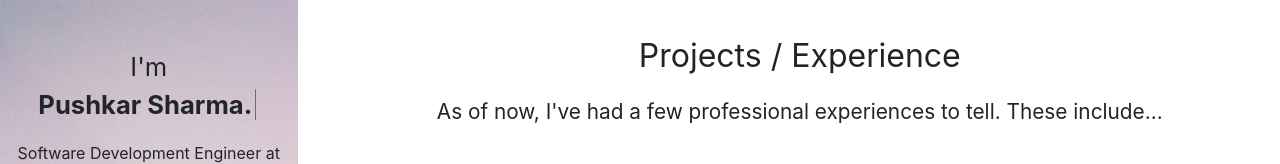
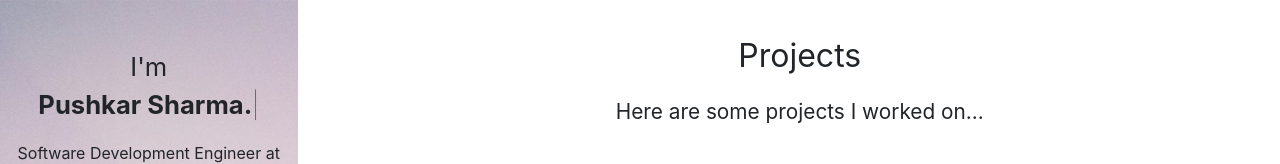
Before and after one commit to pushkar4/pushkar4.github.io, a plain HTML site: page projects.html in a window 1280 px wide. Shown: the top 164 px of the page. Drawn offline with nearby package versions, Linux system fonts and the light colour scheme.

Commit message:
revamp projects.html

```diff
--- a/projects.html
+++ b/projects.html
@@ -95,8 +95,8 @@
                     <div class="inside-right-content-bar">
                         <div class="row">
                             <div class="col-12">
-                                <p class="text-center section-head">Projects / Experience</p>
-                                <p class="text-center section-text">As of now, I've had a few professional experiences to tell. These include...</p>
+                                <p class="text-center section-head">Projects</p>
+                                <p class="text-center section-text">Here are some projects I worked on...</p>
                             </div>
 
                             <div class="my-card col-lg-4 col-md-6">
```
Also changed, not shown: activities.html (+1 -1 lines).
